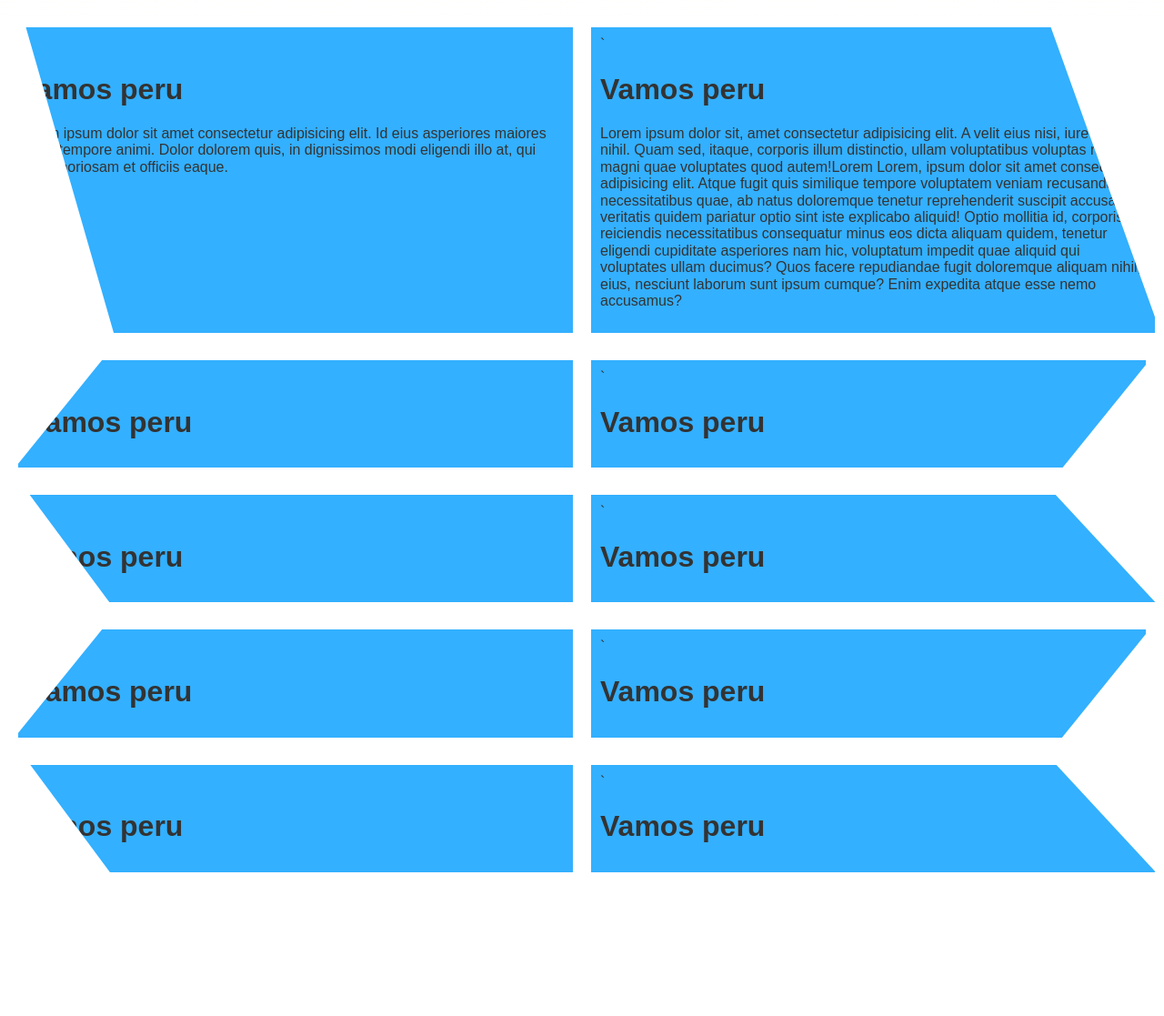
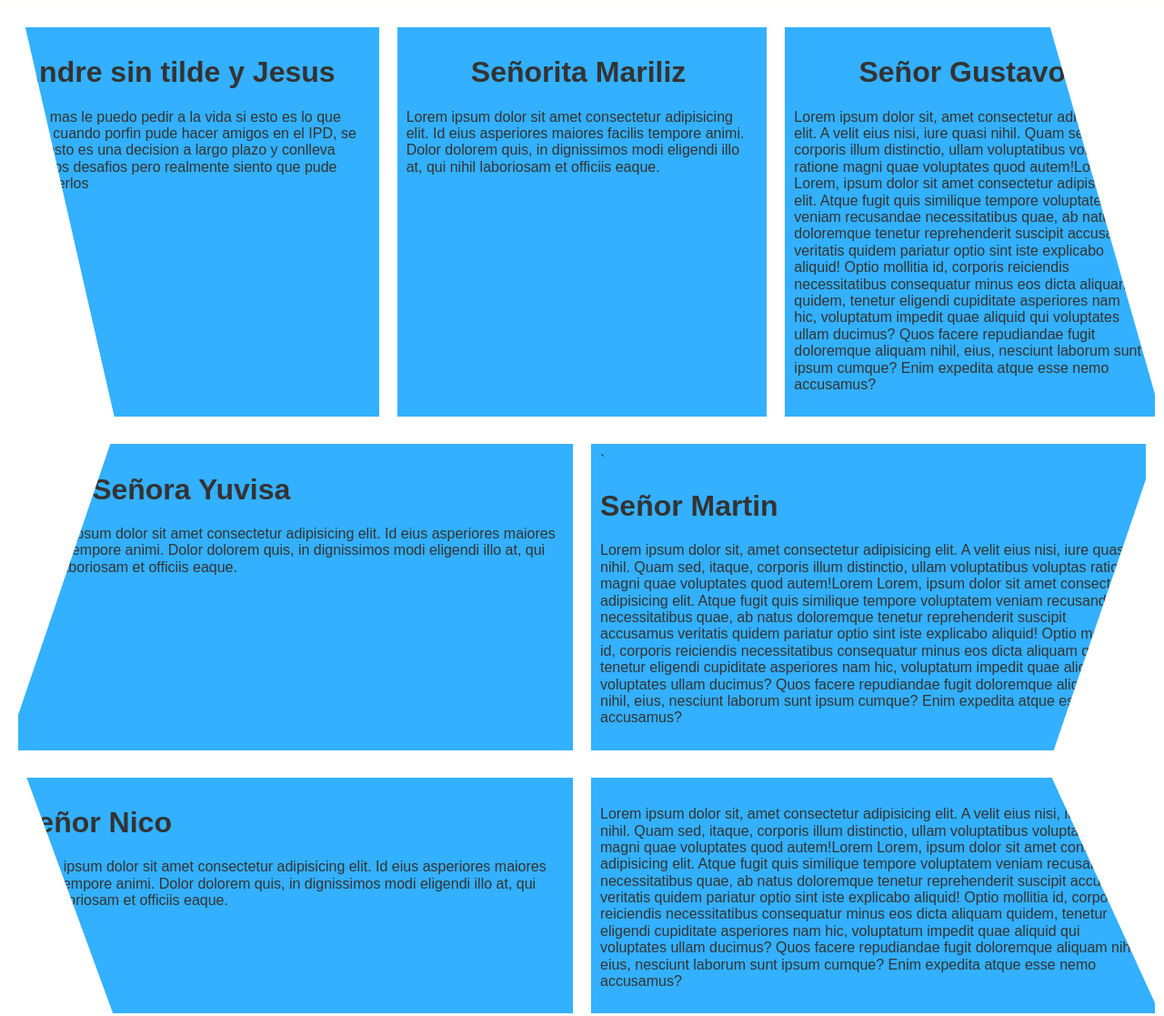
Before and after one commit to luisillclon/ENBlog, a plain HTML site: page index.html in a window 1280 px wide. Shown: the part 880-1997 px from the top of the page at 91% size. Before the commit the page ends 1849 px from the top, so only its background shows below. Drawn offline with nearby package versions, Linux system fonts and the light colour scheme; a web font is replaced by a local one.

Commit message:
Finished

```diff
--- a/index.html
+++ b/index.html
@@ -23,44 +23,36 @@
     <main>
         <section class="blog__note">
             <article class="blog__note-item">
-`               <h1>Vamos peru</h1>
+                <h1>Andre sin tilde y Jesus</h1>
+                <p>Que mas le puedo pedir a la vida si esto es lo que senti cuando porfin pude hacer amigos en el IPD, se que esto es una decision a largo plazo y conlleva algunos desafios pero realmente siento que pude conocerlos</p>
+            </article>
+            <article class="blog__note-item">
+                <h1>&nbsp;&nbsp;&nbsp;&nbsp;&nbsp;&nbsp;&nbsp;&nbsp;Señorita Mariliz</h1>
                 <p>Lorem ipsum dolor sit amet consectetur adipisicing elit. Id eius asperiores maiores facilis tempore animi. Dolor dolorem quis, in dignissimos modi eligendi illo at, qui nihil laboriosam et officiis eaque.</p>
             </article>
             <article class="blog__note-item">
-`               <h1>Vamos peru</h1>
+                <h1>&nbsp;&nbsp;&nbsp;&nbsp;&nbsp;&nbsp;&nbsp;&nbsp;Señor Gustavo</h1>
                 <p>Lorem ipsum dolor sit, amet consectetur adipisicing elit. A velit eius nisi, iure quasi nihil. Quam sed, itaque, corporis illum distinctio, ullam voluptatibus voluptas ratione magni quae voluptates quod autem!Lorem Lorem, ipsum dolor sit amet consectetur adipisicing elit. Atque fugit quis similique tempore voluptatem veniam recusandae necessitatibus quae, ab natus doloremque tenetur reprehenderit suscipit accusamus veritatis quidem pariatur optio sint iste explicabo aliquid! Optio mollitia id, corporis reiciendis necessitatibus consequatur minus eos dicta aliquam quidem, tenetur eligendi cupiditate asperiores nam hic, voluptatum impedit quae aliquid qui voluptates ullam ducimus? Quos facere repudiandae fugit doloremque aliquam nihil, eius, nesciunt laborum sunt ipsum cumque? Enim expedita atque esse nemo accusamus?</p>
             </article>
         </section>
         <section class="blog__note">
             <article class="blog__note-item">
-`               <h1>Vamos peru</h1>
+                <h1>&nbsp;&nbsp;&nbsp;&nbsp;&nbsp;&nbsp;&nbsp;&nbsp;Señora Yuvisa</h1>
+                <p>Lorem ipsum dolor sit amet consectetur adipisicing elit. Id eius asperiores maiores facilis tempore animi. Dolor dolorem quis, in dignissimos modi eligendi illo at, qui nihil laboriosam et officiis eaque.</p>
             </article>
             <article class="blog__note-item">
-`               <h1>Vamos peru</h1>
+`               <h1>Señor Martin</h1>
+                <p>Lorem ipsum dolor sit, amet consectetur adipisicing elit. A velit eius nisi, iure quasi nihil. Quam sed, itaque, corporis illum distinctio, ullam voluptatibus voluptas ratione magni quae voluptates quod autem!Lorem Lorem, ipsum dolor sit amet consectetur adipisicing elit. Atque fugit quis similique tempore voluptatem veniam recusandae necessitatibus quae, ab natus doloremque tenetur reprehenderit suscipit accusamus veritatis quidem pariatur optio sint iste explicabo aliquid! Optio mollitia id, corporis reiciendis necessitatibus consequatur minus eos dicta aliquam quidem, tenetur eligendi cupiditate asperiores nam hic, voluptatum impedit quae aliquid qui voluptates ullam ducimus? Quos facere repudiandae fugit doloremque aliquam nihil, eius, nesciunt laborum sunt ipsum cumque? Enim expedita atque esse nemo accusamus?</p>
             </article>
         </section>
         <section class="blog__note">
             <article class="blog__note-item">
-`               <h1>Vamos peru</h1>
+                <h1>Señor Nico</h1>
+                <p>Lorem ipsum dolor sit amet consectetur adipisicing elit. Id eius asperiores maiores facilis tempore animi. Dolor dolorem quis, in dignissimos modi eligendi illo at, qui nihil laboriosam et officiis eaque.</p>
             </article>
             <article class="blog__note-item">
-`               <h1>Vamos peru</h1>
-            </article>
-        </section>
-        <section class="blog__note">
-            <article class="blog__note-item">
-`               <h1>Vamos peru</h1>
-            </article>
-            <article class="blog__note-item">
-`               <h1>Vamos peru</h1>
-            </article>
-        </section>
-        <section class="blog__note">
-            <article class="blog__note-item">
-`               <h1>Vamos peru</h1>
-            </article>
-            <article class="blog__note-item">
-`               <h1>Vamos peru</h1>
+                <h1></h1>
+                <p>Lorem ipsum dolor sit, amet consectetur adipisicing elit. A velit eius nisi, iure quasi nihil. Quam sed, itaque, corporis illum distinctio, ullam voluptatibus voluptas ratione magni quae voluptates quod autem!Lorem Lorem, ipsum dolor sit amet consectetur adipisicing elit. Atque fugit quis similique tempore voluptatem veniam recusandae necessitatibus quae, ab natus doloremque tenetur reprehenderit suscipit accusamus veritatis quidem pariatur optio sint iste explicabo aliquid! Optio mollitia id, corporis reiciendis necessitatibus consequatur minus eos dicta aliquam quidem, tenetur eligendi cupiditate asperiores nam hic, voluptatum impedit quae aliquid qui voluptates ullam ducimus? Quos facere repudiandae fugit doloremque aliquam nihil, eius, nesciunt laborum sunt ipsum cumque? Enim expedita atque esse nemo accusamus?</p>
             </article>
         </section>
     </main>
```
Also changed, not shown: 3 other files.
